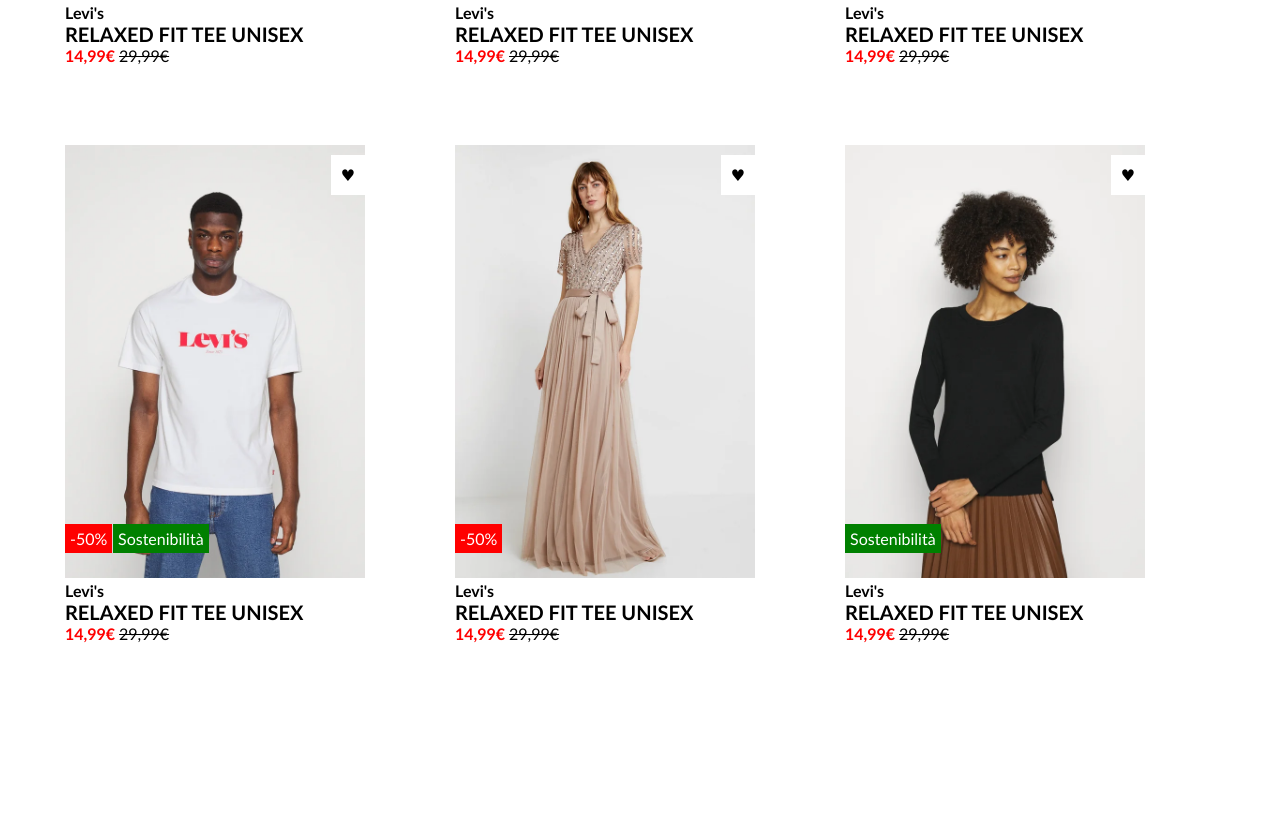
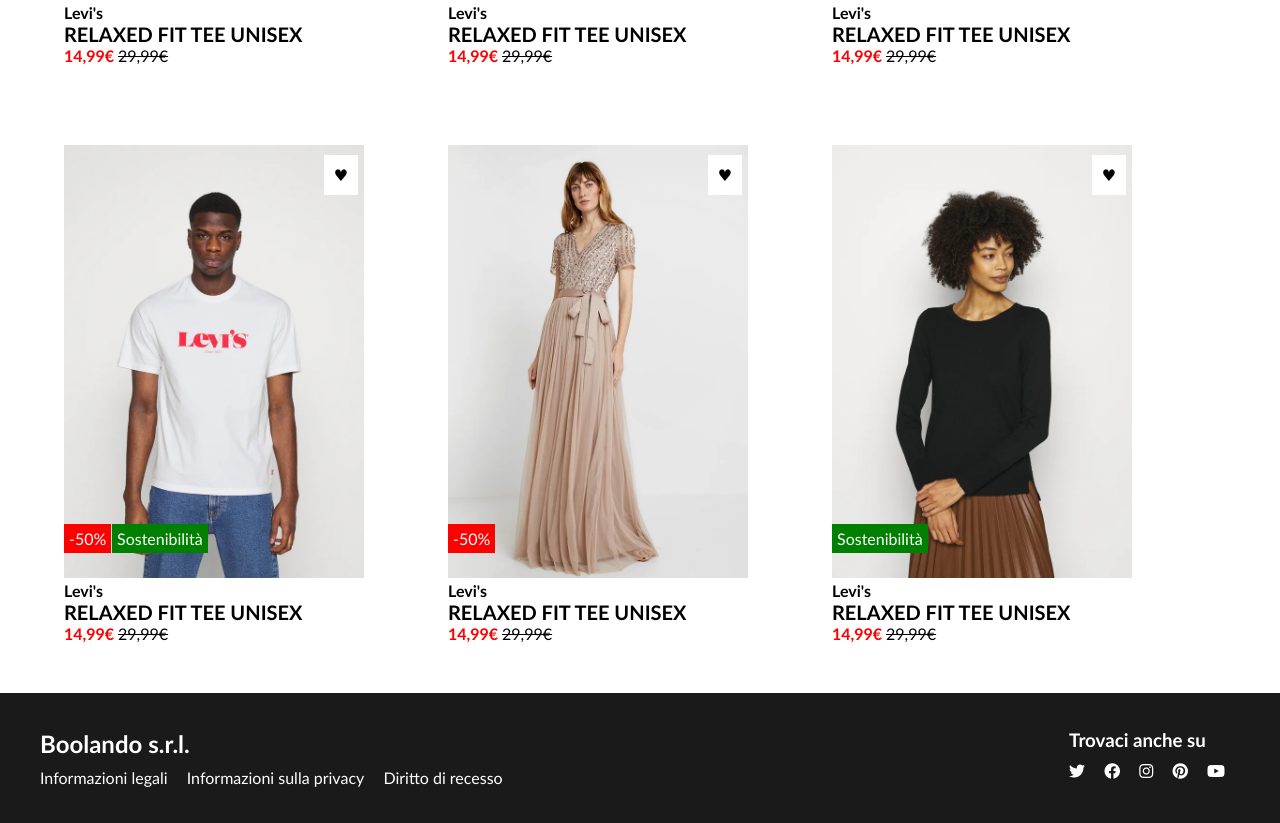
Before and after one commit to Devfrank94/html-css-boolando, a plain HTML site: page index.html in a window 1280 px wide. Shown: the part 513-1336 px from the top of the page. Before the commit the page ends 1206 px from the top, so only its background shows below. Drawn offline with Linux system fonts and the light colour scheme.

Commit message:
add footer

```diff
--- a/css/style.css
+++ b/css/style.css
@@ -19,7 +19,7 @@ header{
 .flex-cont{
   display: flex;
   justify-content: space-around;
-  width: 60%;
+  width: 85%;
   margin: 0 auto;
 }
 
@@ -44,7 +44,8 @@ header{
 .cards{
   display: flex;
   flex-wrap: wrap;
-  width: 1300px;
+  max-width: 1300px;
+  min-width: 350px;
   margin: 0 auto;
   padding-bottom: 50px;
   justify-content: center;
@@ -52,6 +53,7 @@ header{
 
 .product{
   width: calc(90% / 3);
+  min-width: 350px;
   position: relative;
 }
 
@@ -138,3 +140,34 @@ header{
   text-decoration: line-through;
 }
 /* /stile cards */
+
+/* footer */
+footer{
+  display: flex;
+  justify-content: space-around;
+  align-items: center;
+  background-color:  rgb(26, 26, 26);
+  height: 130px;
+}
+
+.foot h2,h3{
+  padding-bottom: 10px;
+  color: white;
+}
+
+.foot a{
+  padding-bottom: 10px;
+  text-decoration: none;
+  color: white;
+}
+
+.foot a{
+  margin-right: 15px;
+}
+
+.flex-cont-2{
+  display: flex;
+  justify-content: space-between;
+  width: 1200px;
+  margin: 0;
+}
--- a/index.html
+++ b/index.html
@@ -95,13 +95,25 @@
       </main>
       <!-- /prodotti -->
 
-
-
-
-
-
-
-
+      <!-- footer -->
+      <footer>
+        <div class="flex-cont-2">
+        <div class="foot">
+            <h2>Boolando s.r.l.</h2>
+            <a href="#">Informazioni legali</a>
+            <a href="#">Informazioni sulla privacy</a>
+            <a href="#">Diritto di recesso</a>
+        </div>
+        <div class="foot f-ico">
+          <h3>Trovaci anche su</h3>
+            <a href="#"><i class="fa-brands fa-twitter"></i></a>
+            <a href="#"><i class="fa-brands fa-facebook"></i></a>
+            <a href="#"><i class="fa-brands fa-instagram"></i></a>
+            <a href="#"><i class="fa-brands fa-pinterest"></i></a>
+            <a href="#"><i class="fa-brands fa-youtube"></i></a
+        </div>
+      </div>
+    </footer>
 
 
   </body>
```
